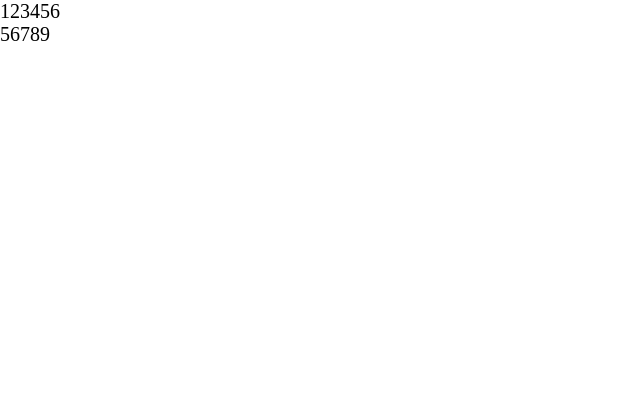
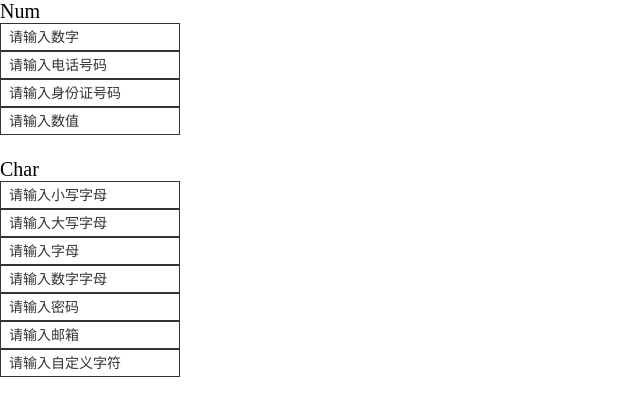
Before and after one commit to chenchuanjiang/vue-keyboard, a Vue app: page / in a window 1280 px wide. Shown: the top 416 px of the page, without its empty margins (0-640 px from the left). Built offline with nearby package versions, Linux system fonts and the light colour scheme.

Commit message:
chore(src): update app.vue components/keyboard.vue

```diff
--- a/src/App.vue
+++ b/src/App.vue
@@ -1,8 +1,22 @@
 <template>
   <div id="app">
-        <span class="clickMe" @click="showKeyboard">123456</span>
-        <br>
-        <span class="clickMe" @click="showKeyboard2">56789</span>
+        Num
+        <span class="clickMe" @click="showKeyboard1">{{ numVal }}</span>
+        <span class="clickMe" @click="showKeyboard2">{{ telVal }}</span>
+        <span class="clickMe" @click="showKeyboard3">{{ certIdVal }}</span>
+        <span class="clickMe" @click="showKeyboard4">{{ floatVal }}</span>
+
+        <br />
+        Char
+        <span class="clickMe" @click="showKeyboard5">{{ lowerCharaterVal }}</span>
+        <span class="clickMe" @click="showKeyboard6">{{ upperCharaterVal }}</span>
+        <span class="clickMe" @click="showKeyboard7">{{ charaterVal }}</span>
+
+        <span class="clickMe" @click="showKeyboard10">{{ charNumVal }}</span>
+        <span class="clickMe" @click="showKeyboard9">{{ passwordVal }}</span>
+        <span class="clickMe" @click="showKeyboard8">{{ emailVal }}</span>
+
+        <span class="clickMe" @click="showKeyboard11">{{ customVal }}</span>
   </div>
 </template>
 
@@ -13,42 +27,186 @@ export default {
 name: 'App',
     data() {
         return {
+            telVal:'请输入电话号码',
+            numVal: '请输入数字',
+            certIdVal: '请输入身份证号码',
+            floatVal: '请输入数值',
+
+            lowerCharaterVal: '请输入小写字母',
+            upperCharaterVal: '请输入大写字母',
+            charaterVal: '请输入字母',
+
+            charNumVal: '请输入数字字母',
+            passwordVal: '请输入密码',
+            emailVal: '请输入邮箱',
+
+            customVal: '请输入自定义字符',
             keyboardParam: {
-                type: 'number',
-                subType: 'float',
-                typeReg: '',
-                numberType: 'numberic',
-                length: '1,8',
-                hasOpe: false,
-                precision: '2',
-                maxValue: '70',
-                minValue: '9',
-                defaultValue: '',
-                theme: '',
-                message: '',
-                onCancel: (res) => {
+                // type: 'number',
+                // subType: 'float',
+                // typeReg: '',
+                // numberType: 'numberic',
+                // length: '1,8',
+                // hasOpe: false,
+                // precision: '2',
+                // maxValue: '70',
+                // minValue: '9',
+                // defaultValue: '',
+                // theme: '',
+                // message: '',
+                // onCancel: (res) => {
 
-                },
-                onConfirm: (v, t) => {
-                    console.log(v, t);
-                    t.keyboardclose(200);
-                }
+                // },
+                // onConfirm: (v, t) => {
+                //     t.keyboardclose(200);
+                // }
             }
         }
     },
     methods: {
-        showKeyboard(){
+        showKeyboard1(){
+            this.keyboardParam.type = 'number'
             this.keyboardParam.length = '1,8';
-            this.keyboardParam.subType = 'float';
+            this.keyboardParam.subType = 'number';
             this.keyboardParam.theme = '#e1e1e1';
+            this.keyboardParam.onConfirm = (v, t) => {
+                this.numVal = v;
+                t.keyboardclose(200);
+            }
             keyboard(this.keyboardParam);
         },
         showKeyboard2() {
+            this.keyboardParam.type = 'number'
             this.keyboardParam.length = '6';
-            this.keyboardParam.subType = 'number';
+            this.keyboardParam.subType = 'phone';
             this.keyboardParam.theme = '#ff0000';
+            this.keyboardParam.onConfirm = (v, t) => {
+                this.telVal = v;
+                t.keyboardclose(200);
+            }
             keyboard(this.keyboardParam);
-        }
+        },
+        showKeyboard3() {
+            this.keyboardParam.type = 'number'
+            this.keyboardParam.length = '6';
+            this.keyboardParam.subType = 'certNo';
+            this.keyboardParam.theme = '#ff0000';
+            this.keyboardParam.onConfirm = (v, t) => {
+                this.certIdVal = v;
+                t.keyboardclose(200);
+            }
+            keyboard(this.keyboardParam);
+        },
+        showKeyboard4() {
+            this.keyboardParam.type = 'number'
+            this.keyboardParam.length = '1,6';
+            this.keyboardParam.minValue = '20';
+            this.keyboardParam.maxValue = '200';
+            this.keyboardParam.subType = 'float';
+            this.keyboardParam.theme = '#ff0000';
+            this.keyboardParam.onConfirm = (v, t) => {
+                this.floatVal = v;
+                t.keyboardclose(200);
+            }
+            keyboard(this.keyboardParam);
+        },
+
+        showKeyboard5() {
+            this.keyboardParam.type = 'character'
+            this.keyboardParam.length = '1,6';
+            this.keyboardParam.minValue = '20';
+            this.keyboardParam.maxValue = '200';
+            this.keyboardParam.subType = 'lowerChar';
+            this.keyboardParam.theme = '#ff0000';
+            this.keyboardParam.onConfirm = (v, t) => {
+                this.lowerCharaterVal = v;
+                t.keyboardclose(200);
+            }
+            keyboard(this.keyboardParam);
+        },
+        showKeyboard6() {
+            this.keyboardParam.type = 'character'
+            this.keyboardParam.length = '1,6';
+            this.keyboardParam.minValue = '20';
+            this.keyboardParam.maxValue = '200';
+            this.keyboardParam.subType = 'upperChar';
+            this.keyboardParam.theme = '#ff0000';
+            this.keyboardParam.onConfirm = (v, t) => {
+                this.upperCharaterVal = v;
+                t.keyboardclose(200);
+            }
+            keyboard(this.keyboardParam);
+        },
+        showKeyboard7() {
+            this.keyboardParam.type = 'character'
+            this.keyboardParam.length = '1,6';
+            this.keyboardParam.minValue = '20';
+            this.keyboardParam.maxValue = '200';
+            this.keyboardParam.subType = 'character';
+            this.keyboardParam.theme = '#ff0000';
+            this.keyboardParam.onConfirm = (v, t) => {
+                this.charaterVal = v;
+                t.keyboardclose(200);
+            }
+            keyboard(this.keyboardParam);
+        },
+
+        showKeyboard8() {
+            this.keyboardParam.type = 'charNum'
+            this.keyboardParam.length = '1,6';
+            this.keyboardParam.minValue = '20';
+            this.keyboardParam.maxValue = '200';
+            this.keyboardParam.subType = 'email';
+            this.keyboardParam.theme = '#ff0000';
+            this.keyboardParam.onConfirm = (v, t) => {
+                this.emailVal = v;
+                t.keyboardclose(200);
+            }
+            keyboard(this.keyboardParam);
+        },
+        showKeyboard9() {
+            this.keyboardParam.type = 'charNum'
+            this.keyboardParam.length = '1,6';
+            this.keyboardParam.minValue = '20';
+            this.keyboardParam.maxValue = '200';
+            this.keyboardParam.subType = 'password';
+            this.keyboardParam.theme = '#ff0000';
+            this.keyboardParam.onConfirm = (v, t) => {
+                this.passwordVal = v;
+                t.keyboardclose(200);
+            }
+            keyboard(this.keyboardParam);
+        },
+
+        showKeyboard10() {
+            this.keyboardParam.type = 'charNum'
+            this.keyboardParam.length = '1,6';
+            this.keyboardParam.minValue = '20';
+            this.keyboardParam.maxValue = '200';
+            this.keyboardParam.subType = 'charNum';
+            this.keyboardParam.theme = '#ff0000';
+            this.keyboardParam.onConfirm = (v, t) => {
+                this.charNumVal = v;
+                t.keyboardclose(200);
+            }
+            keyboard(this.keyboardParam);
+        },
+
+
+        showKeyboard11() {
+            this.keyboardParam.type = 'charNum'
+            this.keyboardParam.length = '1,6';
+            this.keyboardParam.minValue = '20';
+            this.keyboardParam.maxValue = '200';
+            this.keyboardParam.subType = 'custom';
+            this.keyboardParam.theme = '#ff0000';
+            this.keyboardParam.onConfirm = (v, t) => {
+                this.lowerCharaterVal = v;
+                t.keyboardclose(200);
+            }
+            keyboard(this.keyboardParam);
+        },
+
     }
 }
 </script>
@@ -101,4 +259,15 @@ ul,li {
 a {
     text-decoration: none;
 }
+
+.clickMe {
+    display: block;
+    width: 180px;
+    height: 28px;
+    padding: 0 8px;
+    font-size: 14px;
+    line-height: 28px;
+    color: #333;
+    border: 1px #333 solid;
+}
 </style>
```
Also changed, not shown: src/components/Keyboard.vue (+18 -11 lines).
